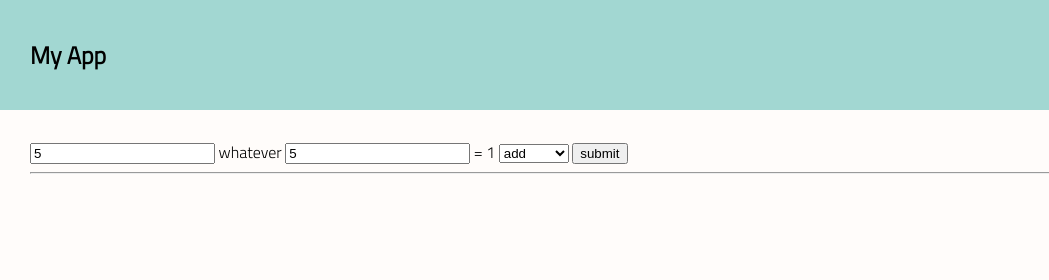
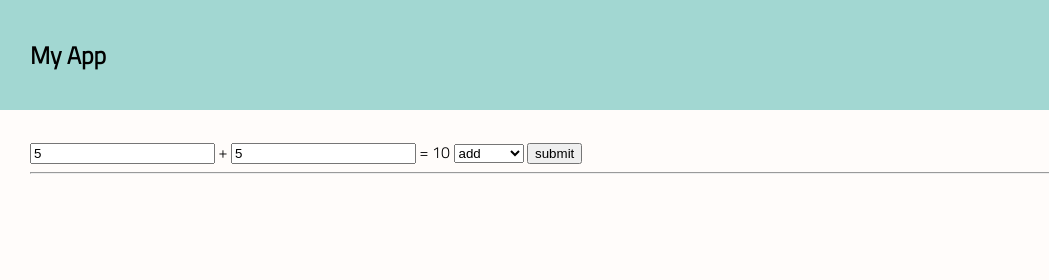
Before and after one commit to cristian-montes/lab04-calculator, a plain HTML site: page index.html in a window 1280 px wide. Both pictures are taken after typing "5", "5" into the empty fields and a click on the button "submit". Shown: the top 280 px of the page, 0-1049 px from the left. Drawn offline with Linux system fonts and the light colour scheme.

Commit message:
if statements working w/ dropped down

```diff
--- a/app.js
+++ b/app.js
@@ -10,36 +10,41 @@ const inputGen2 = document.getElementById('inputGen2');
 const genAnswer = document.getElementById('genAnswer');
 const calcOptionBtn = document.getElementById('calc-option');
 const submitBtn = document.getElementById('submit-btn');
+const mathSing = document.getElementById('math-sign');
 
-const addOption = document.getElementById('add-op');
-const subtractOption = document.getElementById('subtract-op');
-const multiplyOption = document.getElementById('multiply-op');
-const divideOption = document.getElementById('devide-op');
-
+// const addOption = document.getElementById('add-op');
+// const subtractOption = document.getElementById('subtract-op');
+// const multiplyOption = document.getElementById('multiply-op');
+// const divideOption = document.getElementById('divide-op');
 
 
 submitBtn.addEventListener('click', () => {
+    let operation = calcOptionBtn.value;
 
-    if (addOption){
+
+    if (operation === 'add'){
+        mathSing.textContent = '+';
         const add1 = Number(inputGen1.value);
         const add2 = Number(inputGen2.value);
         const answer = add(add1, add2);
         genAnswer.textContent = answer;
-    } if (subtractOption){
+    } if (operation === 'subtract'){
         const subtract1 = Number(inputGen1.value);
         const subtract2 = Number(inputGen2.value);
         const answer = subtract(subtract1, subtract2);
         genAnswer.textContent = answer;
-    } if (multiplyOption){
+        mathSing.textContent = '-';
+    } if (operation === 'multiply'){
         const multi1 = Number(inputGen1.value);
         const multi2 = Number(inputGen2.value);
         const answer = multiply(multi1, multi2);
         genAnswer.textContent = answer;
-    } if (divideOption){
+        mathSing.textContent = '*';
+    } if (operation === 'divide'){
         const divi1 = Number(inputGen1.value);
         const divi2 = Number(inputGen2.value);
         const answer = divide(divi1, divi2);
         genAnswer.textContent = answer;
+        mathSing.textContent = '/';
     }
-
 });
--- a/index.html
+++ b/index.html
@@ -20,7 +20,7 @@
     <main>
 
       <input type="number" name="" id="inputGen1">
-      <span>whatever</span>
+      <span id="math-sign">whatever</span>
       <input type="number" name="" id="inputGen2">
       <span>=</span>
       <span id="genAnswer">?</span>
@@ -28,7 +28,7 @@
         <option value="add" id="add-op">add</option>
         <option value="subtract" id="subtract-op">subtract</option>
         <option value="multiply" id="multiply-op" >multiply</option>
-        <option value="divide" id='devide-op'>divide</option>
+        <option value="divide" id='divide-op'>divide</option>
       </select>
       <button id="submit-btn">submit</button>
       <hr>
```
